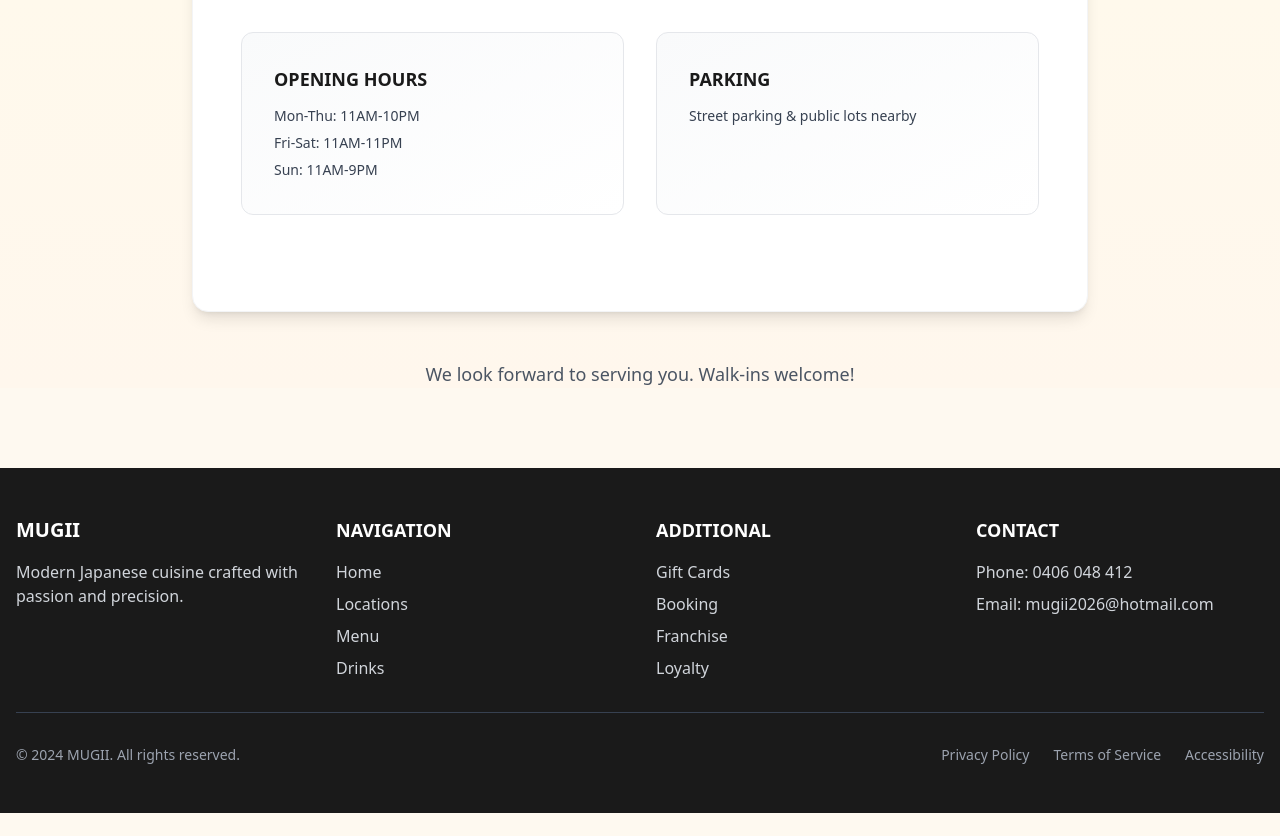
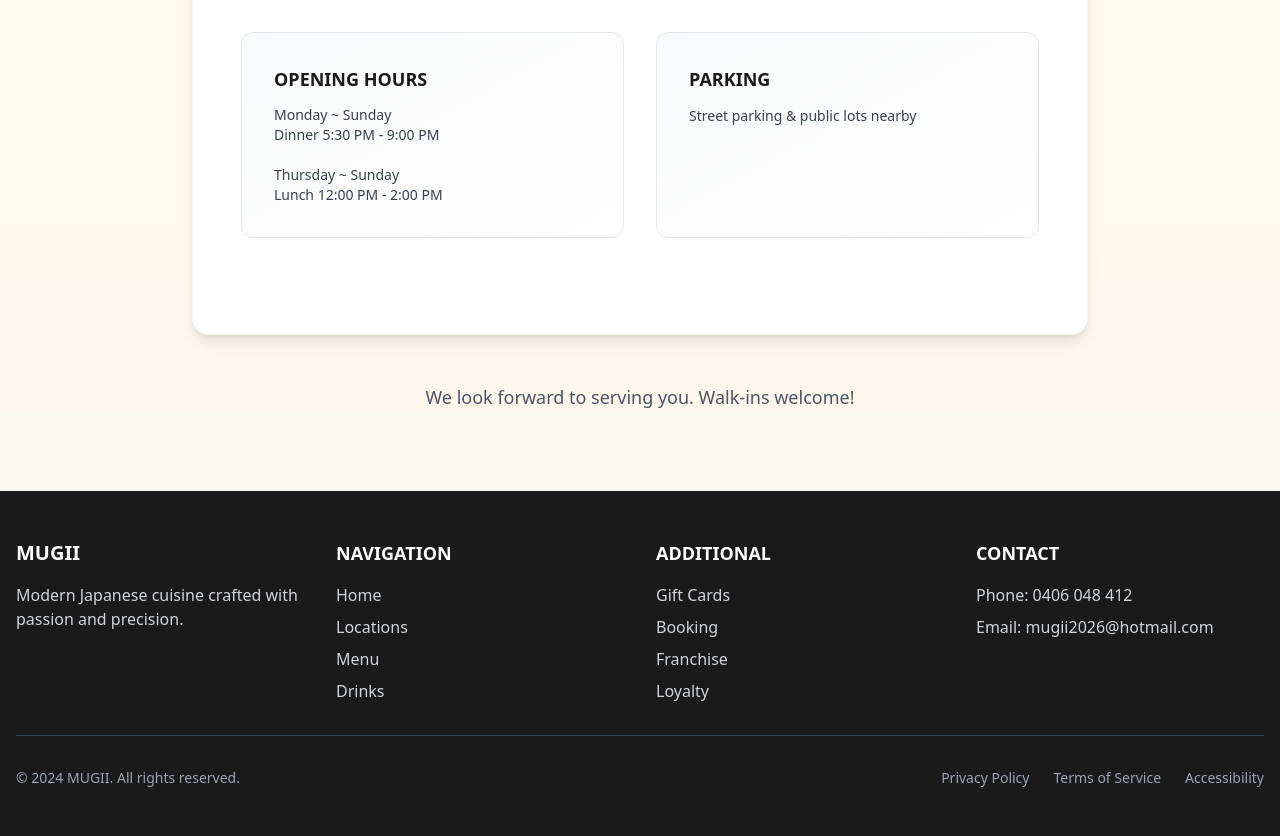
Before and after one commit to ScottLiou1984/website, a Next.js app: page /locations in a window 1280 px wide. Shown: the part 870-1706 px from the top of the page. Before the commit the page ends 1683 px from the top, so only its background shows below. Built offline with nearby package versions, Linux system fonts and the light colour scheme.

Commit message:
Format opening hours on locations page

```diff
--- a/src/app/locations/page.tsx
+++ b/src/app/locations/page.tsx
@@ -10,7 +10,11 @@ export default function Locations() {
       name: 'Downtown Branch',
       address: 'G10/27 Lonsdale St, Braddon ACT 2612',
       phone: '0406 048 412',
-      hours: 'Mon-Thu: 11AM-10PM, Fri-Sat: 11AM-11PM, Sun: 11AM-9PM',
+      hours: `Monday ~ Sunday
+Dinner 5:30 PM - 9:00 PM
+
+Thursday ~ Sunday
+Lunch 12:00 PM - 2:00 PM`,
       description: 'Our flagship location in the heart of Braddon.',
       neighborhood: 'Braddon',
       parking: 'Street parking & public lots nearby',
@@ -89,10 +93,8 @@ export default function Locations() {
                       {/* Hours Card */}
                       <div className="bg-gradient-to-br from-gray-50 to-white p-8 rounded-xl border border-gray-200 hover:border-secondary transition-colors">
                         <h3 className="text-primary font-bold text-lg mb-3">OPENING HOURS</h3>
-                        <div className="text-gray-700 text-sm space-y-1">
-                          {location.hours.split(',').map((hour, idx) => (
-                            <p key={idx} className="leading-relaxed">{hour.trim()}</p>
-                          ))}
+                        <div className="text-gray-700 text-sm whitespace-pre-wrap">
+                          {location.hours}
                         </div>
                       </div>
 
```
